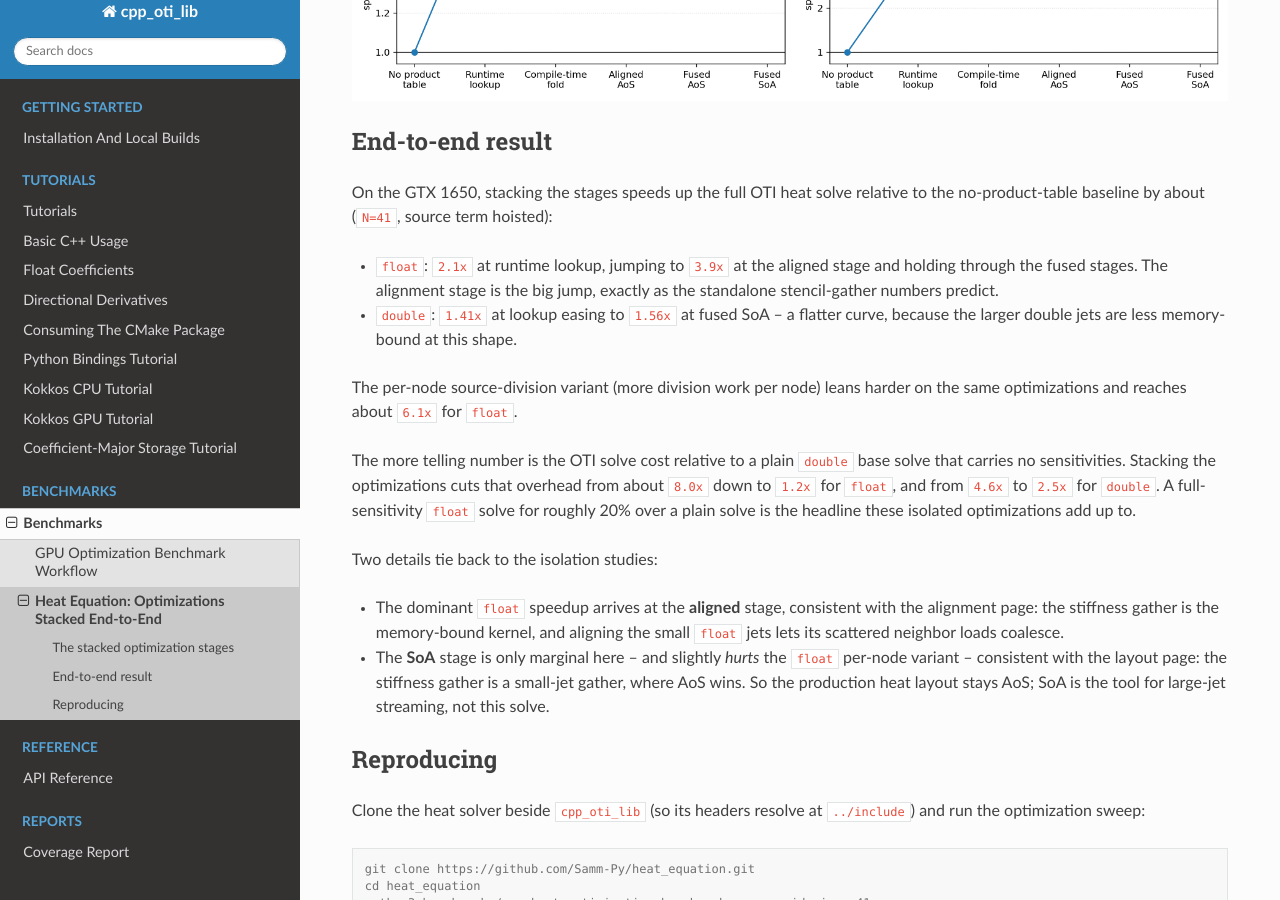
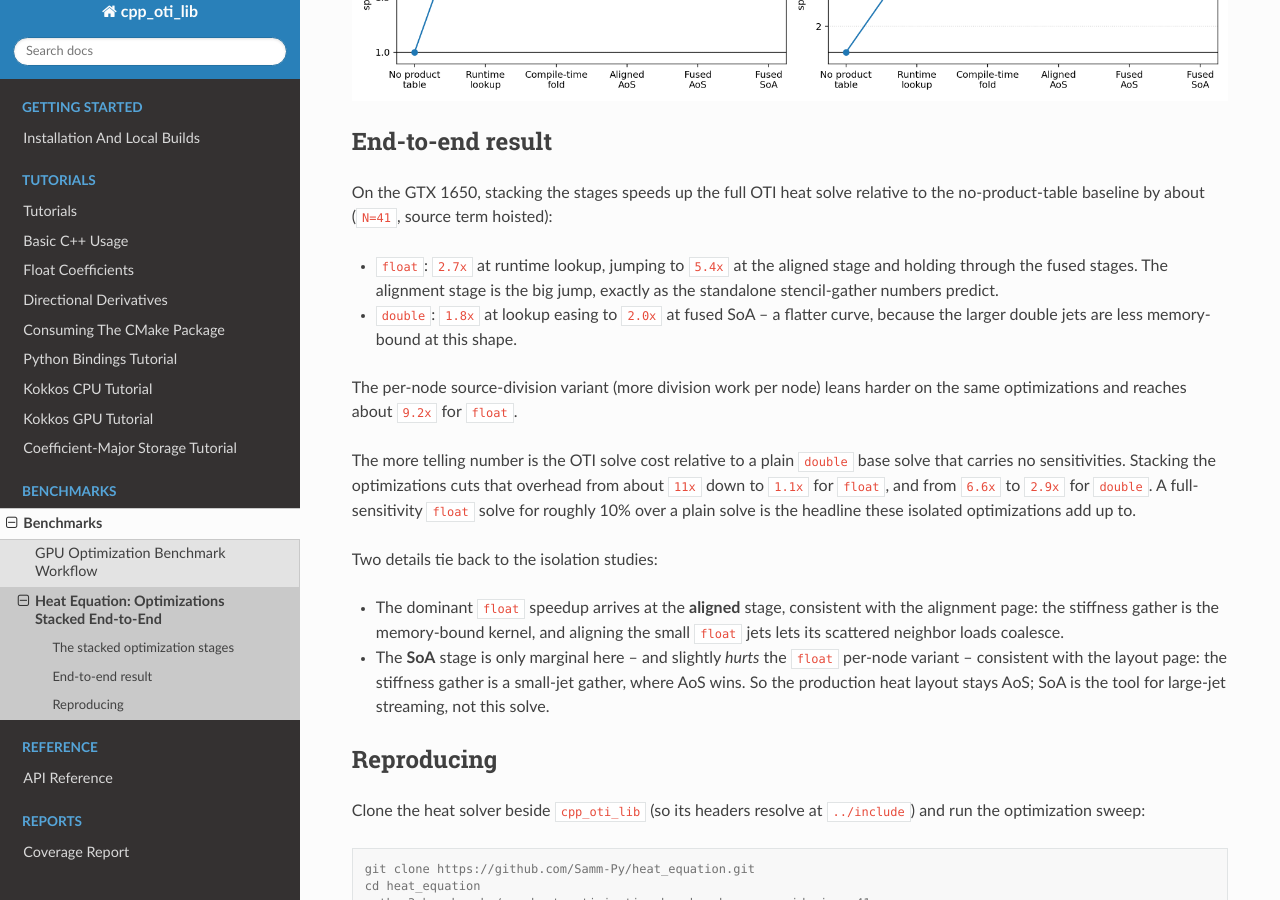
Before and after one commit to Samm-Py/cpp_oti_lib, a Sphinx documentation site: the page built from docs/benchmarks/heat_equation.rst, in a window 1280 px wide and 900 px high, scrolled down 1363 px. Built offline with Sphinx 7.4.7 and the Read the Docs theme 3.1.0, drawn with Linux system fonts in a browser that asks for light colours.

Commit message:
Refresh heat-equation culmination figure and numbers
Re-ran the heat optimization sweep (--runs 5, N=41) against the current
library and regenerated the cumulative-speedup figure. This run uses 120
time steps (total_time 0.01) vs the previous figure's 60, so fixed
overhead is diluted less and the steady-state per-step speedups are
larger and more representative:

- float (hoisted): ~2.7x lookup -> ~5.4x aligned (was 2.1x -> 3.9x)
- double (hoisted): ~1.8x -> ~2.0x fused SoA (was 1.41x -> 1.56x)
- per-node float ~9.2x; OTI-over-plain-double overhead 11x -> 1.1x float,
  6.6x -> 2.9x double

Co-Authored-By: Claude Opus 4.8 <noreply@anthropic.com>

```diff
--- a/docs/benchmarks/heat_equation.rst
+++ b/docs/benchmarks/heat_equation.rst
@@ -60,19 +60,19 @@ End-to-end result
 On the GTX 1650, stacking the stages speeds up the full OTI heat solve relative
 to the no-product-table baseline by about (``N=41``, source term hoisted):
 
-* ``float``: ``2.1x`` at runtime lookup, jumping to ``3.9x`` at the aligned
+* ``float``: ``2.7x`` at runtime lookup, jumping to ``5.4x`` at the aligned
   stage and holding through the fused stages. The alignment stage is the big
   jump, exactly as the standalone stencil-gather numbers predict.
-* ``double``: ``1.41x`` at lookup easing to ``1.56x`` at fused SoA -- a flatter
+* ``double``: ``1.8x`` at lookup easing to ``2.0x`` at fused SoA -- a flatter
   curve, because the larger double jets are less memory-bound at this shape.
 
 The per-node source-division variant (more division work per node) leans harder
-on the same optimizations and reaches about ``6.1x`` for ``float``.
+on the same optimizations and reaches about ``9.2x`` for ``float``.
 
 The more telling number is the OTI solve cost relative to a plain ``double``
 base solve that carries no sensitivities. Stacking the optimizations cuts that
-overhead from about ``8.0x`` down to ``1.2x`` for ``float``, and from ``4.6x``
-to ``2.5x`` for ``double``. A full-sensitivity ``float`` solve for roughly 20%
+overhead from about ``11x`` down to ``1.1x`` for ``float``, and from ``6.6x``
+to ``2.9x`` for ``double``. A full-sensitivity ``float`` solve for roughly 10%
 over a plain solve is the headline these isolated optimizations add up to.
 
 Two details tie back to the isolation studies:
```
Also changed, not shown: docs/_static/benchmarks/heat_optimization_speedups.png.
